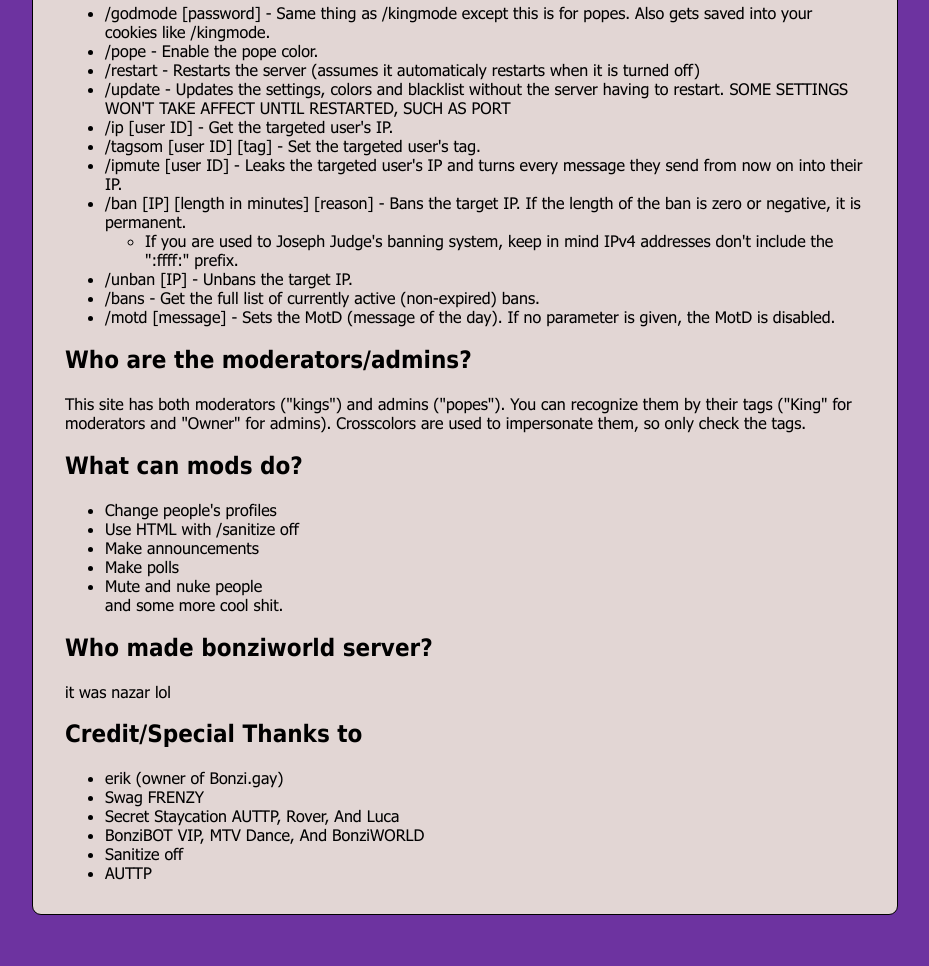
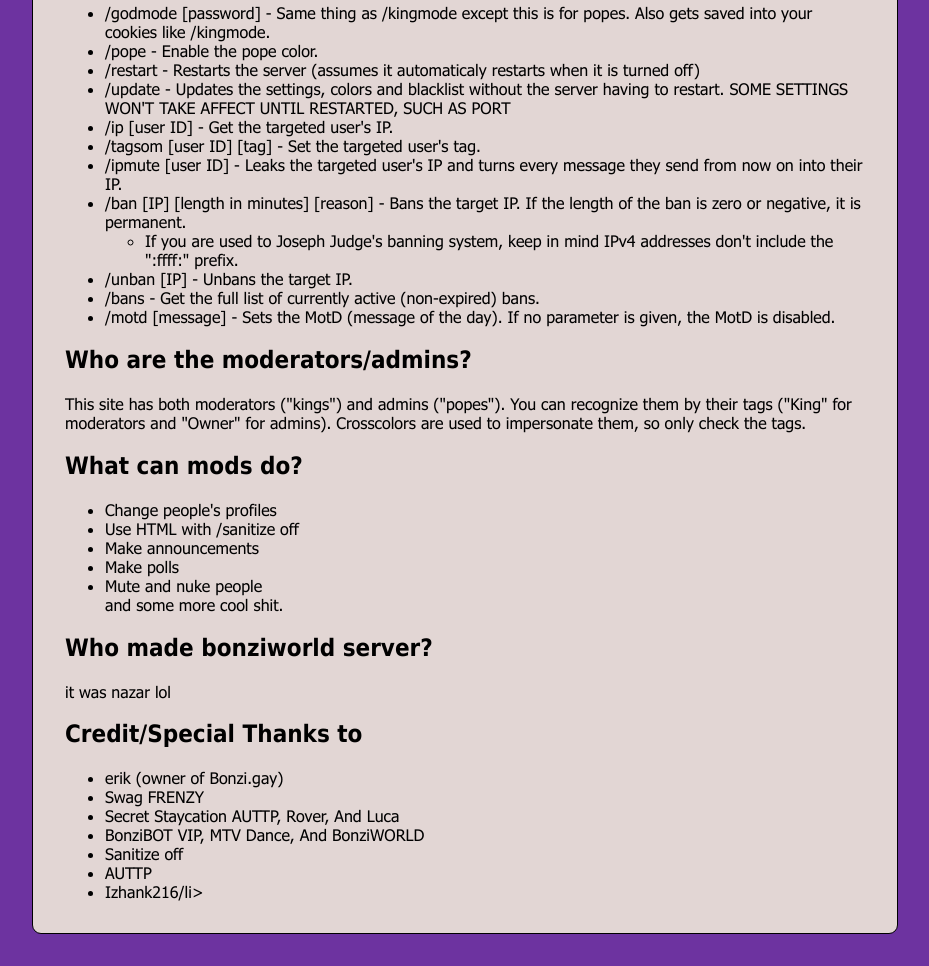
Before and after one commit to NazarHr24/BonziWORLD-Deluxe-Version, a website: page frontend/readme.html in a window 1280 px wide. Shown: the part 2750-3716 px from the top of the page, without its empty margins (175-1104 px from the left). Drawn offline with Linux system fonts and the light colour scheme.

Commit message:
add izhan on credits

```diff
--- a/frontend/readme.html
+++ b/frontend/readme.html
@@ -211,6 +211,7 @@
       <li>BonziBOT VIP, MTV Dance, And BonziWORLD</li>
       <li>Sanitize off</li>
       <li>AUTTP</li>
+	<li>Izhank216/li>
     </ul>
 	<div id="titlebar">
 		<div id="minimize"></div>
```
